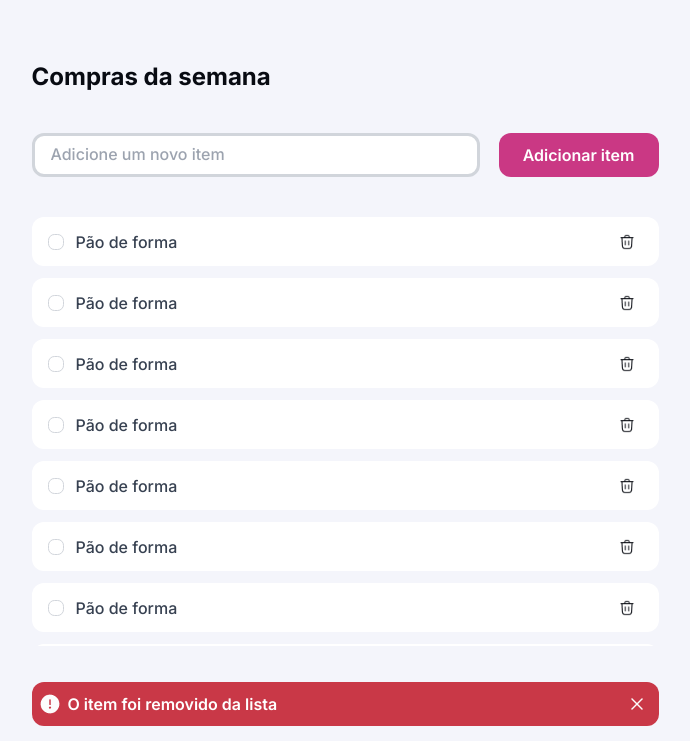
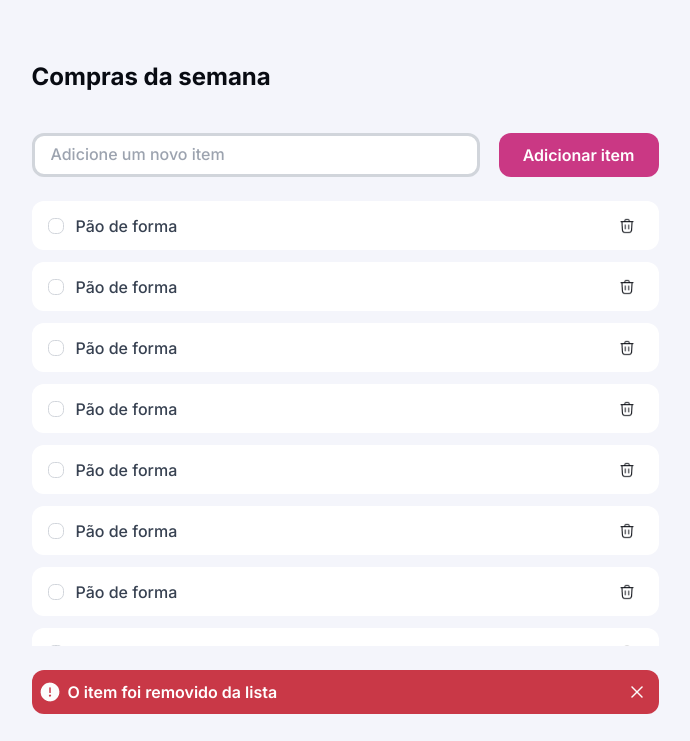
Before and after one commit to leandrosiveira/Lista-de-compra, a plain HTML site: page index.html in a window 1280 px wide. Shown: the part 59-800 px from the top of the page, without its empty margins (295-985 px from the left). Drawn offline with Linux system fonts and the light colour scheme.

Commit message:
ajuste para mobile descontando navegador

```diff
--- a/style/add-input.css
+++ b/style/add-input.css
@@ -7,7 +7,7 @@ legend {
   display: flex;
   align-items: center;
   justify-content: space-between;
-  padding-block: 2.5rem;
+  padding-block: 2.5rem 1.5rem;
   gap: 1rem;
 
   & input {
--- a/style/footer.css
+++ b/style/footer.css
@@ -8,7 +8,7 @@ footer {
   height: 2.75rem;
   background-color: var(--color-danger);
   border-radius: 0.75rem;
-  margin-top: 2.25rem;
+  margin-top: 1.5rem;
 
   & img {
     filter: brightness(0) saturate(100%) invert(100%) sepia(34%) saturate(2868%) hue-rotate(181deg) brightness(115%) contrast(98%);
--- a/style/list.css
+++ b/style/list.css
@@ -1,6 +1,6 @@
 section {
   width: 100%;
-  max-height: calc(100vh - 23.2rem);
+  max-height: calc(100vh - 22.2rem);
   overflow: auto;
 
   &::-webkit-scrollbar {
--- a/style/responsivily.css
+++ b/style/responsivily.css
@@ -18,7 +18,7 @@
   }
 
   section {
-    max-height: calc(100vh - 19.7rem - 1.1rem);
+    max-height: calc(100vh - 19.7rem - 4rem);
   }
 
   footer {
```
